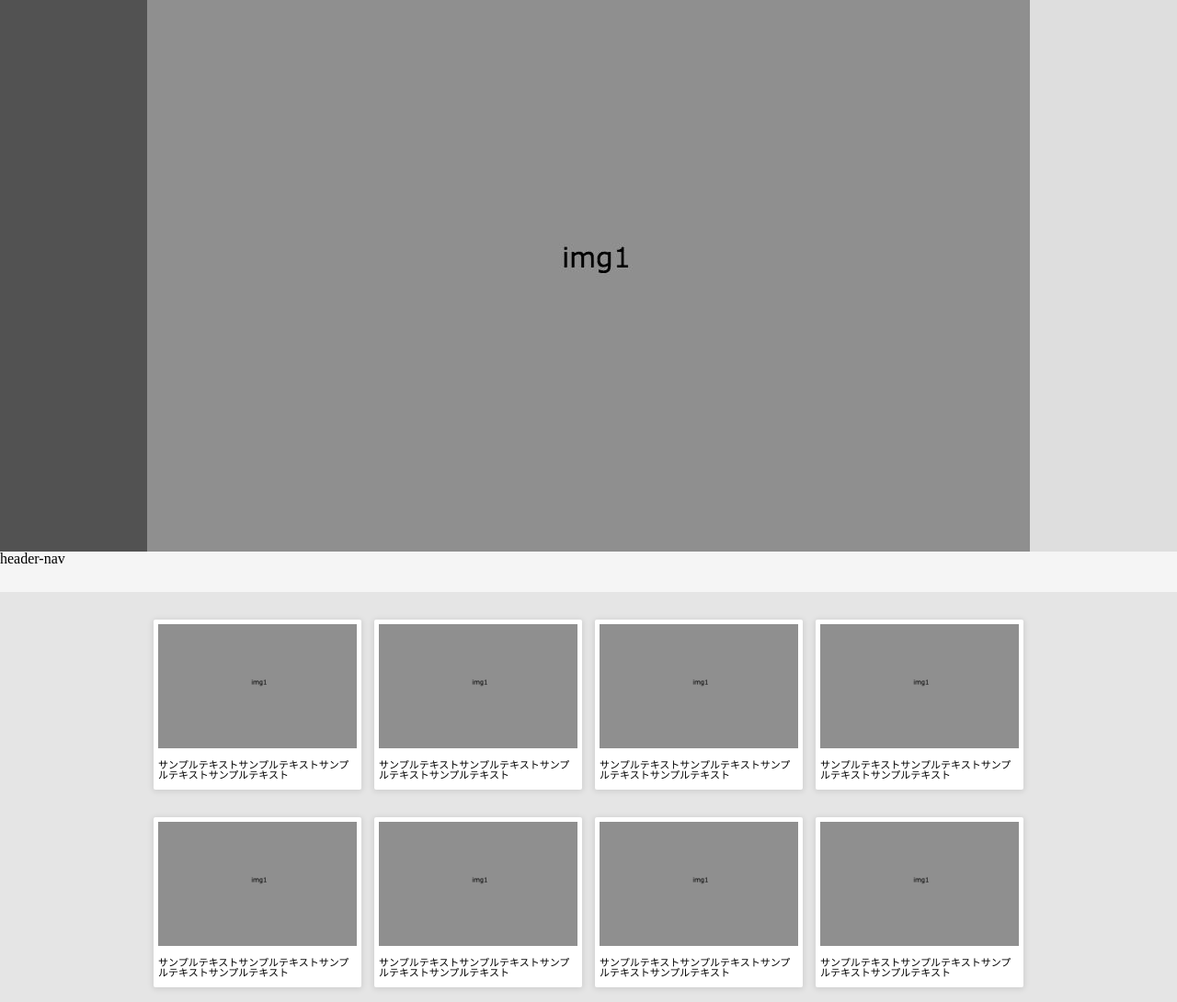
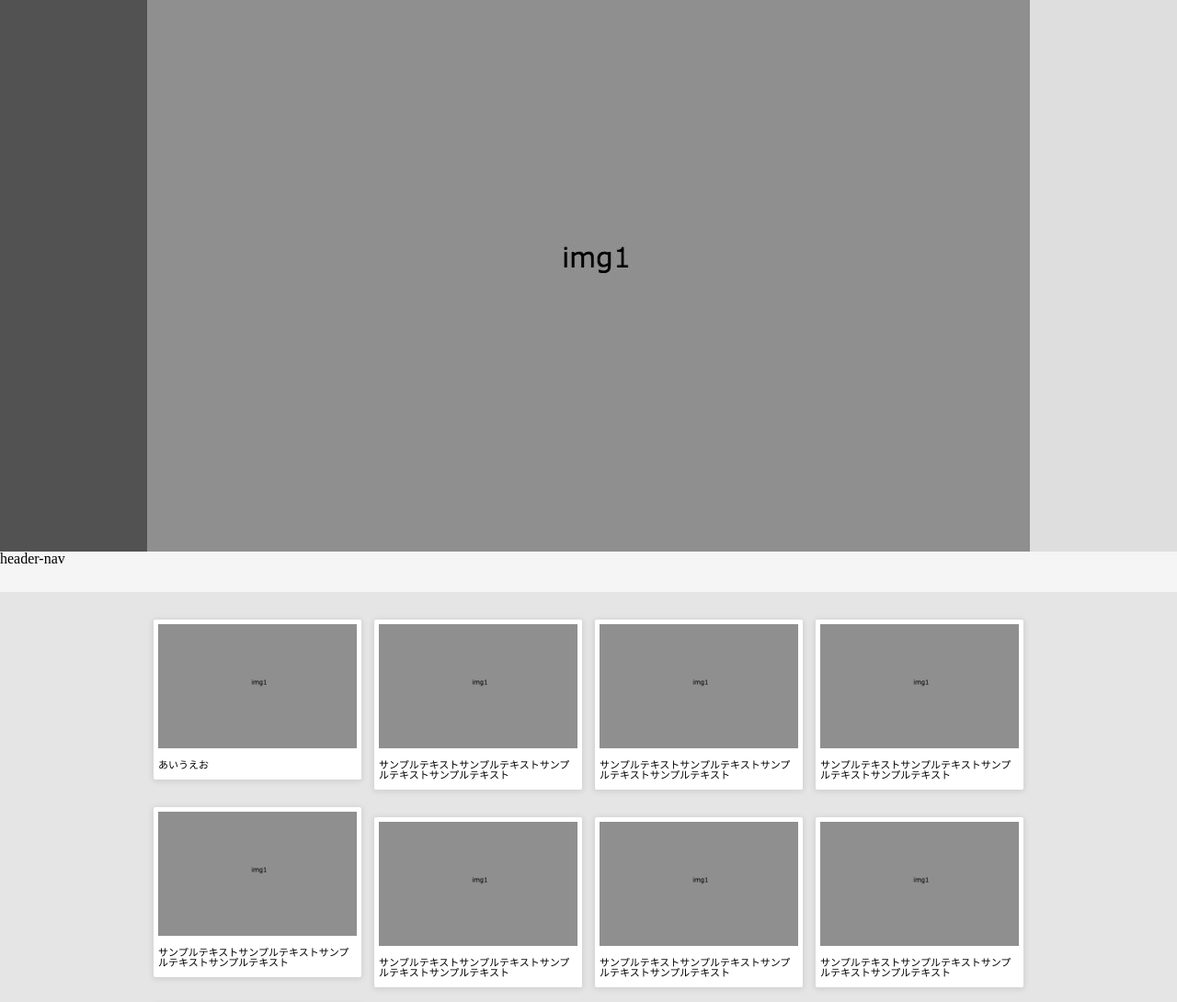
Before and after one commit to mizutanimitsutaka/study, a website: page index.html in a window 1280 px wide. Shown: the top 1090 px of the page at 92% size. Drawn offline with Linux system fonts and the light colour scheme.

Commit message:
htmlテキスト変更

```diff
--- a/index.html
+++ b/index.html
@@ -26,7 +26,7 @@
 				<div class="item">
 					<div class="thumbnail"><img src="images/img1.jpg" alt="sample" /></div>
 					<div class="text">
-						サンプルテキストサンプルテキストサンプルテキストサンプルテキスト
+						あいうえお
 					</div>
 				</div>
 				<div class="item">
```
